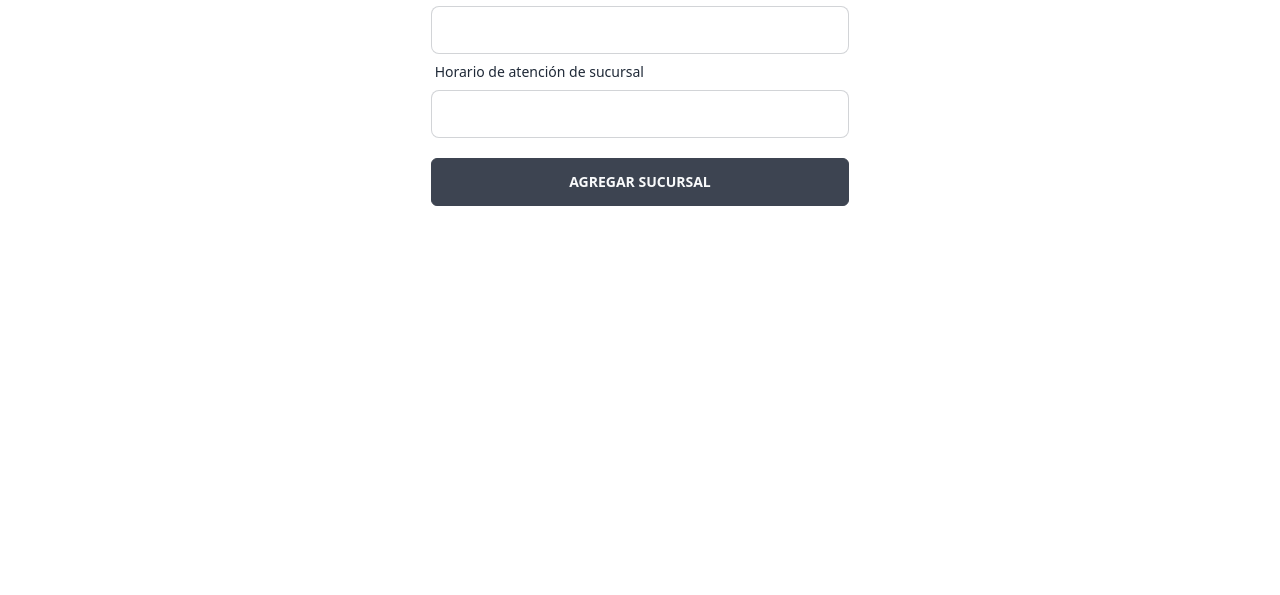
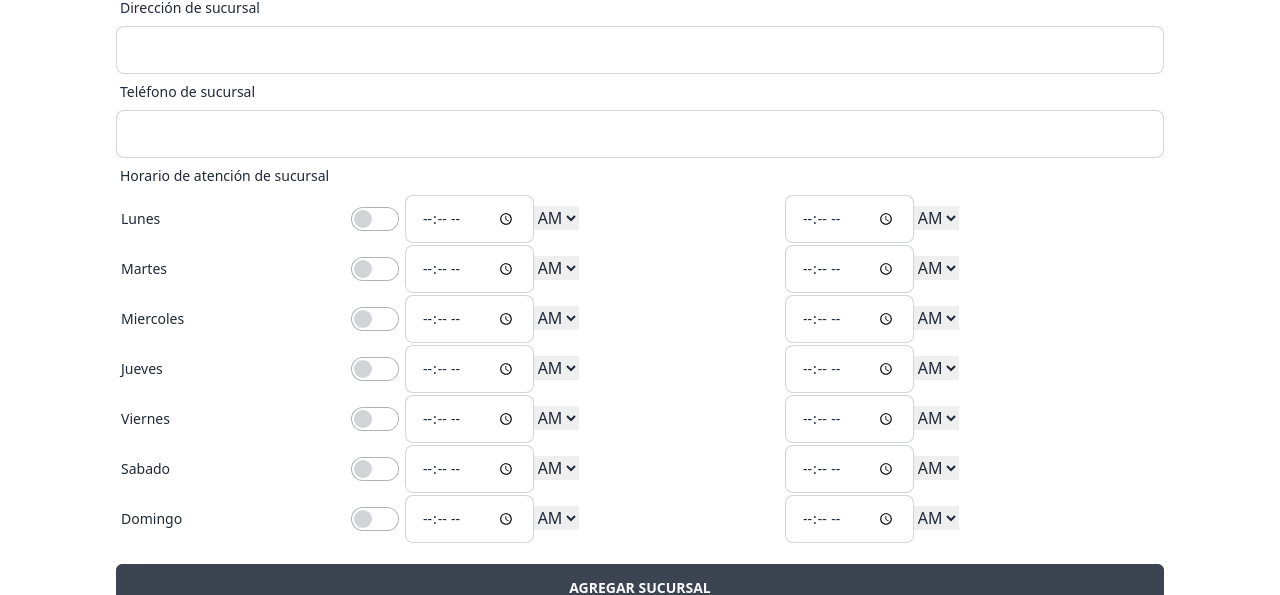
Before and after one commit to LuisAndresParraAmaya/TuTallerSystemFrontEndWEB, a Vue app: page /AddWorkshopOffice in a window 1280 px wide. Shown: the part 342-937 px from the top of the page. Before the commit the page ends 800 px from the top, so only its background shows below. Built offline with nearby package versions, Linux system fonts and the light colour scheme.

Commit message:
Edicion Vista AddWorkshopOffice
se agregan campos al formulario

```diff
--- a/src/view/AddWorkshopOffice/Template.vue
+++ b/src/view/AddWorkshopOffice/Template.vue
@@ -1,7 +1,6 @@
 <template>
-    <div class="grid grid-cols-1 md:grid-cols-3 content-center p-3">
-    <div></div>
-    <div>
+  <div class="grid grid-cols-1 content-center p-3 form-control p-24">
+    <div class="p-5">
       <h1 class="my-3 text-4xl font-bold text-center mb-20">
         Agregar sucursal
       </h1>
@@ -11,9 +10,8 @@
           <label class="label">
             <span class="label-text">Comuna de sucursal</span>
           </label>
-            <select class="select input-bordered " name="" id="selctComuna">
+          <select class="select input-bordered" name="" id="selctComuna">
             <option selected></option>
-
           </select>
           <label class="label">
             <span class="label-text">Dirección de sucursal</span>
@@ -34,26 +32,244 @@
             id="txtAddress"
             required
           />
-
           <label class="label">
             <span class="label-text">Horario de atención de sucursal</span>
           </label>
+          <table>
+            <tbody>
+              <tr>
+                <td>
+                  <label class="cursor-pointer label">
+                    <span class="label-text">Lunes</span>
+                    <input type="checkbox" class="toggle toggle-primary ml-3" />
+                  </label>
+                </td>
+                <td>
                   <input
-            type="text"
-            class="input input-bordered"
-            id="txtAtention"
+                    type="time"
+                    class="input input-bordered w-auto"
+                    id="txtHlunes"
                     required
                   />
-          <button
-            @click="verifyCode()"
-            class="w-full px-8 py-3 rounded-md btn text-coolGray-50 mt-5"
-          >
+                  <select name="" id="">
+                    <option value="">AM</option>
+                    <option value="">PM</option>
+                  </select>
 
+                </td>
+                <td>
+                   <input
+                    type="time"
+                    class="input input-bordered w-auto"
+                    id="txtHlunes"
+                    required
+                  />
+                  <select name="" id="">
+                    <option value="">AM</option>
+                    <option value="">PM</option>
+                  </select>
+                </td>
+              </tr>
+               <tr>
+                <td>
+                  <label class="cursor-pointer label">
+                    <span class="label-text">Martes</span>
+                    <input type="checkbox" class="toggle toggle-primary ml-3" />
+                  </label>
+                </td>
+                <td>
+                  <input
+                    type="time"
+                    class="input input-bordered w-auto"
+                    id="txtHlunes"
+                    required
+                  />
+                  <select name="" id="">
+                    <option value="">AM</option>
+                    <option value="">PM</option>
+                  </select>
+                </td>
+                <td>
+                   <input
+                    type="time"
+                    class="input input-bordered w-auto"
+                    id="txtHlunes"
+                    required
+                  />
+                  <select name="" id="">
+                    <option value="">AM</option>
+                    <option value="">PM</option>
+                  </select>
+                </td>
+              </tr>
+               <tr>
+                <td>
+                  <label class="cursor-pointer label">
+                    <span class="label-text">Miercoles</span>
+                    <input type="checkbox" class="toggle toggle-primary ml-3" />
+                  </label>
+                </td>
+                <td>
+                   <input
+                    type="time"
+                    class="input input-bordered w-auto"
+                    id="txtHlunes"
+                    required
+                  />
+                  <select name="" id="">
+                    <option value="">AM</option>
+                    <option value="">PM</option>
+                  </select>
+                </td>
+                <td>
+                   <input
+                    type="time"
+                    class="input input-bordered w-auto"
+                    id="txtHlunes"
+                    required
+                  />
+                  <select name="" id="">
+                    <option value="">AM</option>
+                    <option value="">PM</option>
+                  </select>
+                </td>
+              </tr>
+               <tr>
+                <td>
+                  <label class="cursor-pointer label">
+                    <span class="label-text">Jueves</span>
+                    <input type="checkbox" class="toggle toggle-primary ml-3" />
+                  </label>
+                </td>
+                <td>
+                   <input
+                    type="time"
+                    class="input input-bordered w-auto"
+                    id="txtHlunes"
+                    required
+                  />
+                  <select name="" id="">
+                    <option value="">AM</option>
+                    <option value="">PM</option>
+                  </select>
+                </td>
+                <td>
+                   <input
+                    type="time"
+                    class="input input-bordered w-auto"
+                    id="txtHlunes"
+                    required
+                  />
+                  <select name="" id="">
+                    <option value="">AM</option>
+                    <option value="">PM</option>
+                  </select>
+                </td>
+              </tr>
+               <tr>
+                <td>
+                  <label class="cursor-pointer label">
+                    <span class="label-text">Viernes</span>
+                    <input type="checkbox" class="toggle toggle-primary ml-3" />
+                  </label>
+                </td>
+                <td>
+                   <input
+                    type="time"
+                    class="input input-bordered w-auto"
+                    id="txtHlunes"
+                    required
+                  />
+                  <select name="" id="">
+                    <option value="">AM</option>
+                    <option value="">PM</option>
+                  </select>
+                </td>
+                <td>
+                  <input
+                    type="time"
+                    class="input input-bordered w-auto"
+                    id="txtHlunes"
+                    required
+                  />
+                  <select name="" id="">
+                    <option value="">AM</option>
+                    <option value="">PM</option>
+                  </select>
+                </td>
+              </tr>
+               <tr>
+                <td>
+                  <label class="cursor-pointer label">
+                    <span class="label-text">Sabado</span>
+                    <input type="checkbox" class="toggle toggle-primary ml-3" />
+                  </label>
+                </td>
+                <td>
+                   <input
+                    type="time"
+                    class="input input-bordered w-auto"
+                    id="txtHlunes"
+                    required
+                  />
+                  <select name="" id="">
+                    <option value="">AM</option>
+                    <option value="">PM</option>
+                  </select>
+                </td>
+                <td>
+                   <input
+                    type="time"
+                    class="input input-bordered w-auto"
+                    id="txtHlunes"
+                    required
+                  />
+                  <select name="" id="">
+                    <option value="">AM</option>
+                    <option value="">PM</option>
+                  </select>
+                </td>
+              </tr>
+               <tr>
+                <td>
+                  <label class="cursor-pointer label">
+                    <span class="label-text">Domingo</span>
+                    <input type="checkbox" class="toggle toggle-primary ml-3" />
+                  </label>
+                </td>
+                <td>
+                   <input
+                    type="time"
+                    class="input input-bordered w-auto"
+                    id="txtHlunes"
+                    required
+                  />
+                  <select name="" id="">
+                    <option value="">AM</option>
+                    <option value="">PM</option>
+                  </select>
+                </td>
+                <td>
+                   <input
+                    type="time"
+                    class="input input-bordered w-auto"
+                    id="txtHlunes"
+                    required
+                  />
+                  <select name="" id="">
+                    <option value="">AM</option>
+                    <option value="">PM</option>
+                  </select>
+                </td>
+              </tr>
+            </tbody>
+          </table>
+
+          <button class="w-full px-8 py-3 rounded-md btn text-coolGray-50 mt-5">
             Agregar sucursal
           </button>
         </div>
       </form>
     </div>
-    <div></div>
   </div>
 </template>
```
Lines whose indentation alone changed are shown as unchanged.
